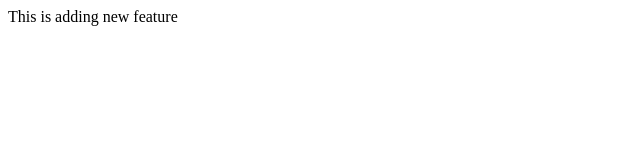
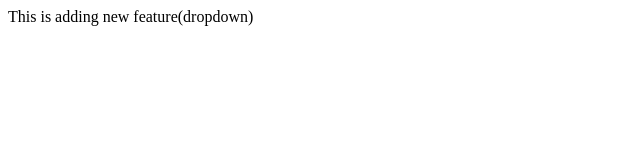
Before and after one commit to NehaPatil2003/Java, a plain HTML site: page index.html in a window 1280 px wide. Shown: the full height of the page, 0-640 px from the left. Drawn offline with Linux system fonts and the light colour scheme.

```diff
--- a/index.html
+++ b/index.html
@@ -1 +1 @@
-<p>This is adding new feature</p>
+<p>This is adding new feature(dropdown)</p>
```
